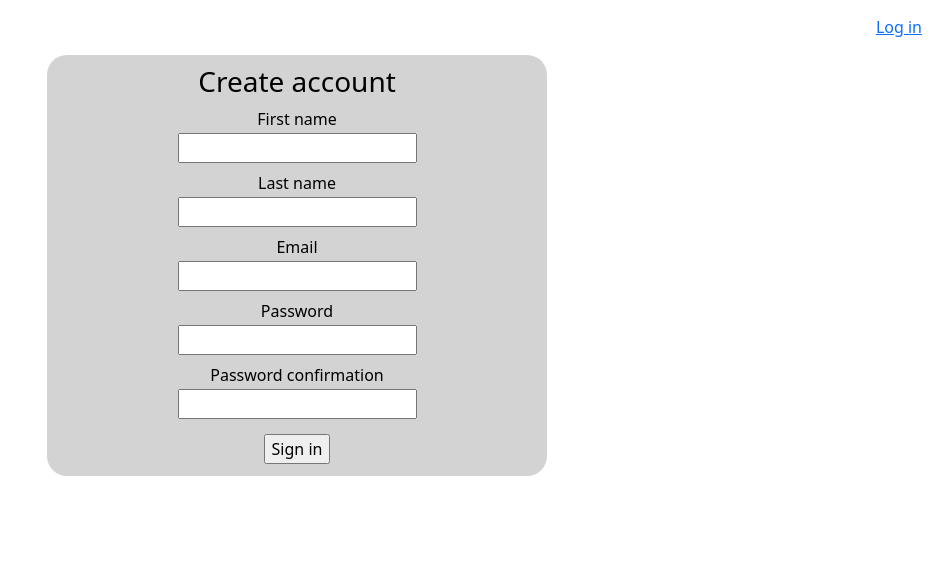
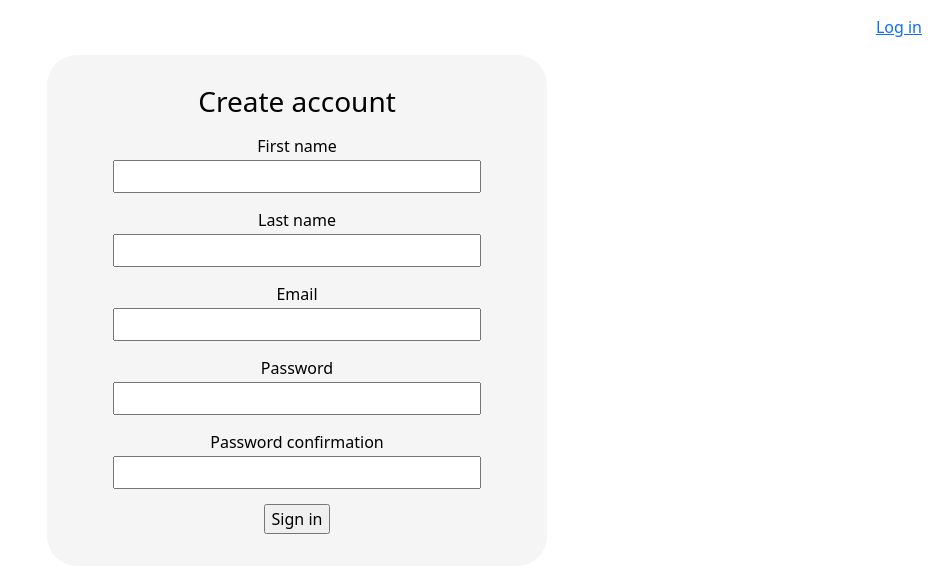
Before and after one commit to PSzyszka/basics, a Rails app: page /register in a window 1280 px wide. Shown: the top 573 px of the page, without its empty margins (343-1280 px from the left). Run offline with Rails 7, Linux system fonts and the light colour scheme; style sheets or scripts are compiled from the project's sources; some libraries are stand-ins or nearby versions.

Commit message:
Updating scss files

```diff
--- a/app/assets/stylesheets/application.scss
+++ b/app/assets/stylesheets/application.scss
@@ -32,24 +32,51 @@
   margin: 15px 2px 2px 2px;
 }
 
+.margins-for-main-div {
+  margin: 0px 2px 30px 2px;
+}
+
 .botton,
+.select,
 .input {
   display: block;
   margin: auto;
 }
 
+.two-labels-in-line {
+  display: inline-block;
+  margin: 15px 4px 2px 4px;
+  height: 33px;
+  width: 180px;
+}
+
+.input {
+  height: 33px;
+  width: 368px;
+}
+
+.input-second {
+  display: inline-block;
+  display: block;
+  height: 33px;
+  width: 180px;
+  margin: 0px 4px 2px 4px;
+}
+
 .select{
-  display: block;
-  margin: auto;
   height: 29px;
   width: 180px;
   border-radius: 5px;
   border-width: 1px;
 }
 
+.head-text {
+  text-align: center;
+}
+
 .label {
   display: block;
-  margin: 8px 2px 2px 2px;
+  margin: 15px 2px 2px 2px;
 }
 
 .label-parking {
--- a/app/assets/stylesheets/sign_in_form.scss
+++ b/app/assets/stylesheets/sign_in_form.scss
@@ -1,14 +1,18 @@
 .account {
-  background-color: lightgrey;
+  background-color: #F5F5F5;
   color: black;
-  padding: 10px;
+  padding: 30px;
   width: 500px;
   margin: auto;
-  border-radius: 20px;
+  border-radius: 30px;
+  text-align: center;
+  h2 {
+    text-transform: uppercase;
+    font-family: "Times New Roman", Times, serif;
+  }
 
   .account-input {
     display: block;
     color: black;
-    text-align: center;
   }
 }
```
